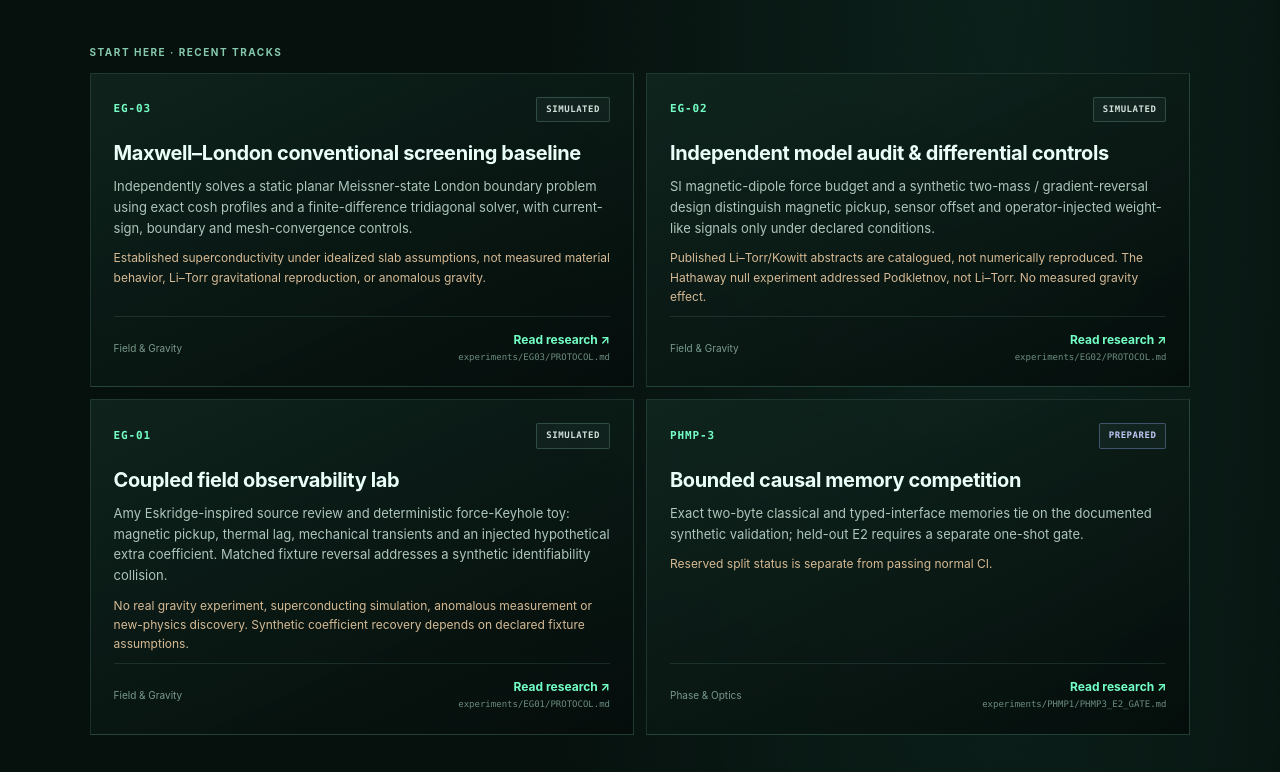
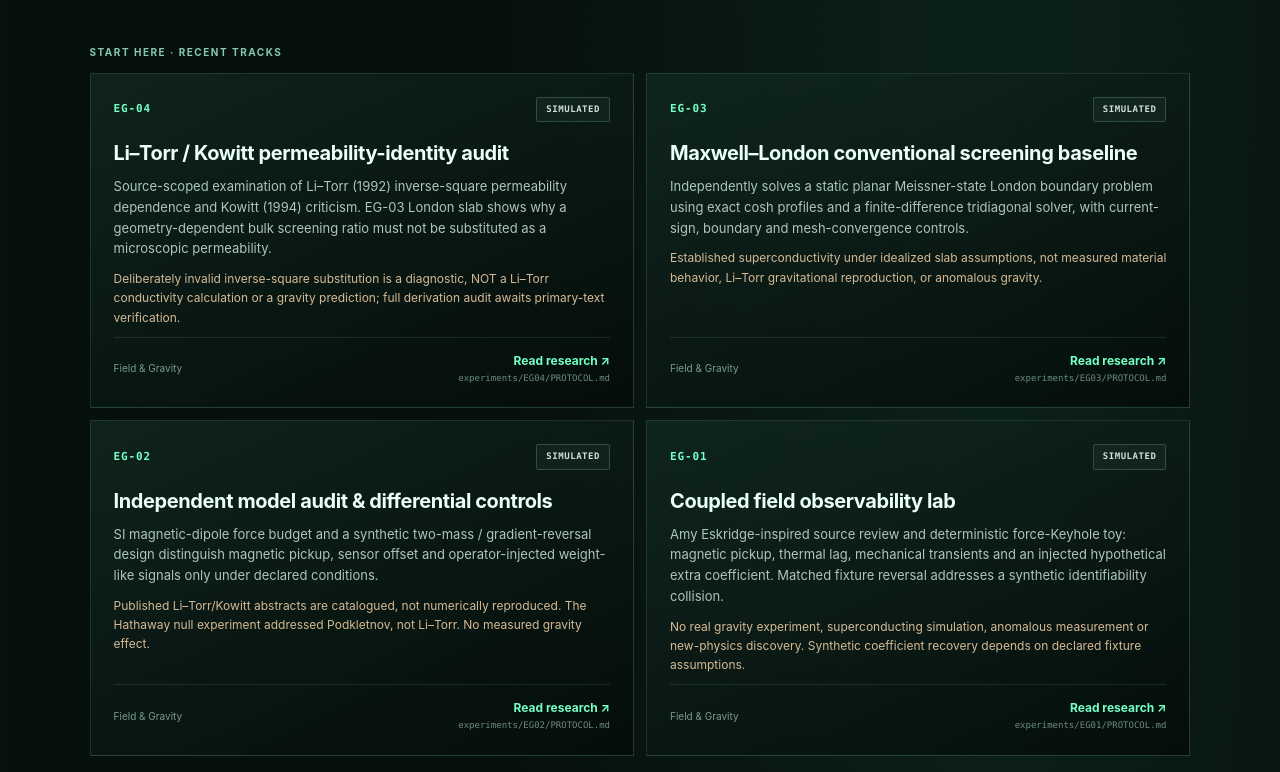
Before and after one commit to MichaelWave369/NestedBubbleGear, a React (Vite) app: page / in a window 1280 px wide. Shown: the part 1966-2738 px from the top of the page. Built offline with nearby package versions, Linux system fonts and the light colour scheme.

Commit message:
feat(eg04): register inferential audit in NBG Research Atlas

```diff
--- a/src/ResearchAtlas.jsx
+++ b/src/ResearchAtlas.jsx
@@ -3,9 +3,10 @@ import { findResearch, RESEARCH_CATEGORIES, RESEARCH_STATUS, RESEARCH_TRACKS } f
 import EG01Lab from './EG01Lab.jsx'
 import EG02Lab from './EG02Lab.jsx'
 import EG03Lab from './EG03Lab.jsx'
+import EG04Lab from './EG04Lab.jsx'
 import './researchAtlas.css'
 
-const PINNED = ['EG-03','EG-02','EG-01','PHMP-3']
+const PINNED = ['EG-04','EG-03','EG-02','EG-01']
 function SourceLink({ track, children = 'Read research ↗' }) {
   return <a className="research-link" href={track.url} target="_blank" rel="noopener noreferrer">
     {children}<span className="research-link-path">{track.path}</span>
@@ -102,6 +103,7 @@ export default function ResearchAtlas() {
     <EG01Lab />
     <EG02Lab />
     <EG03Lab />
+    <EG04Lab />
     <PolarityToy />
     <div className="research-browser-head">
       <div>
```
